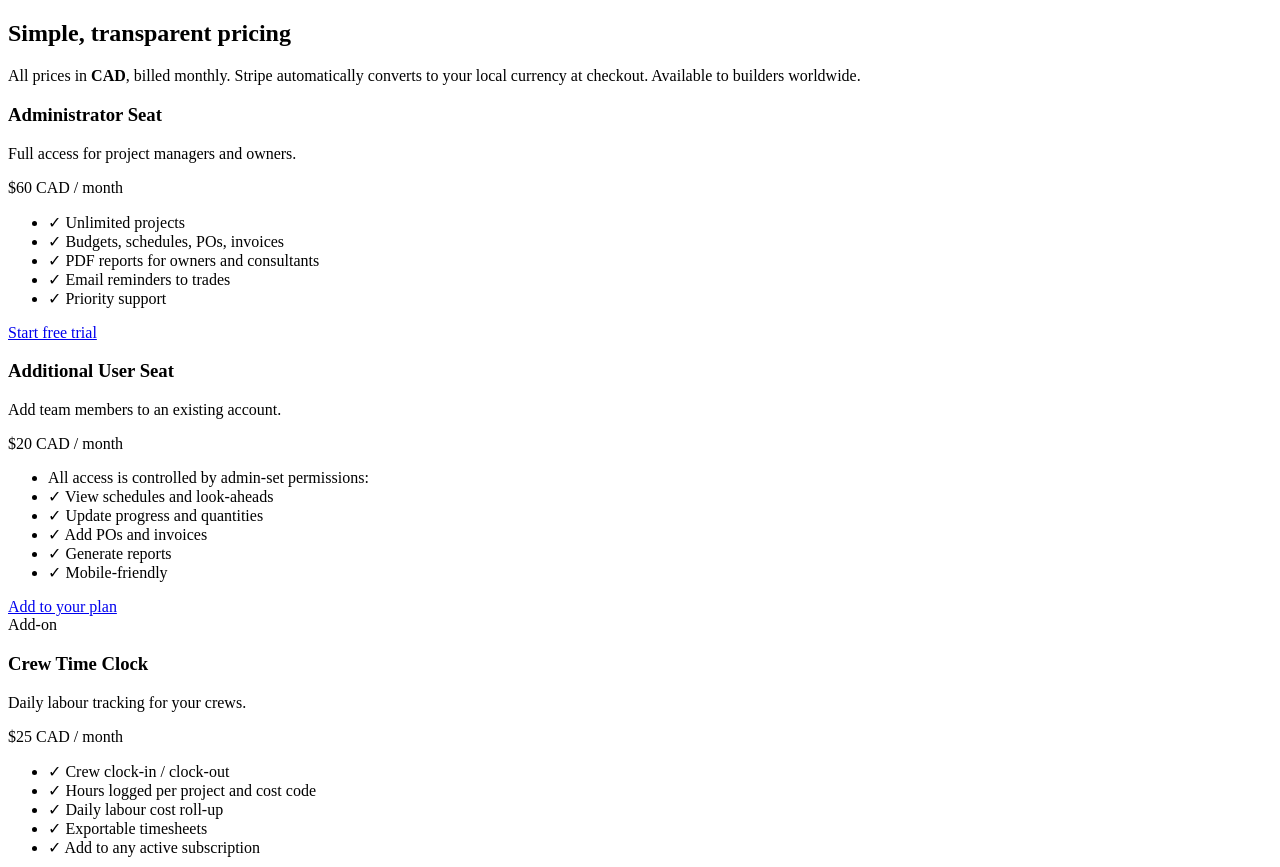
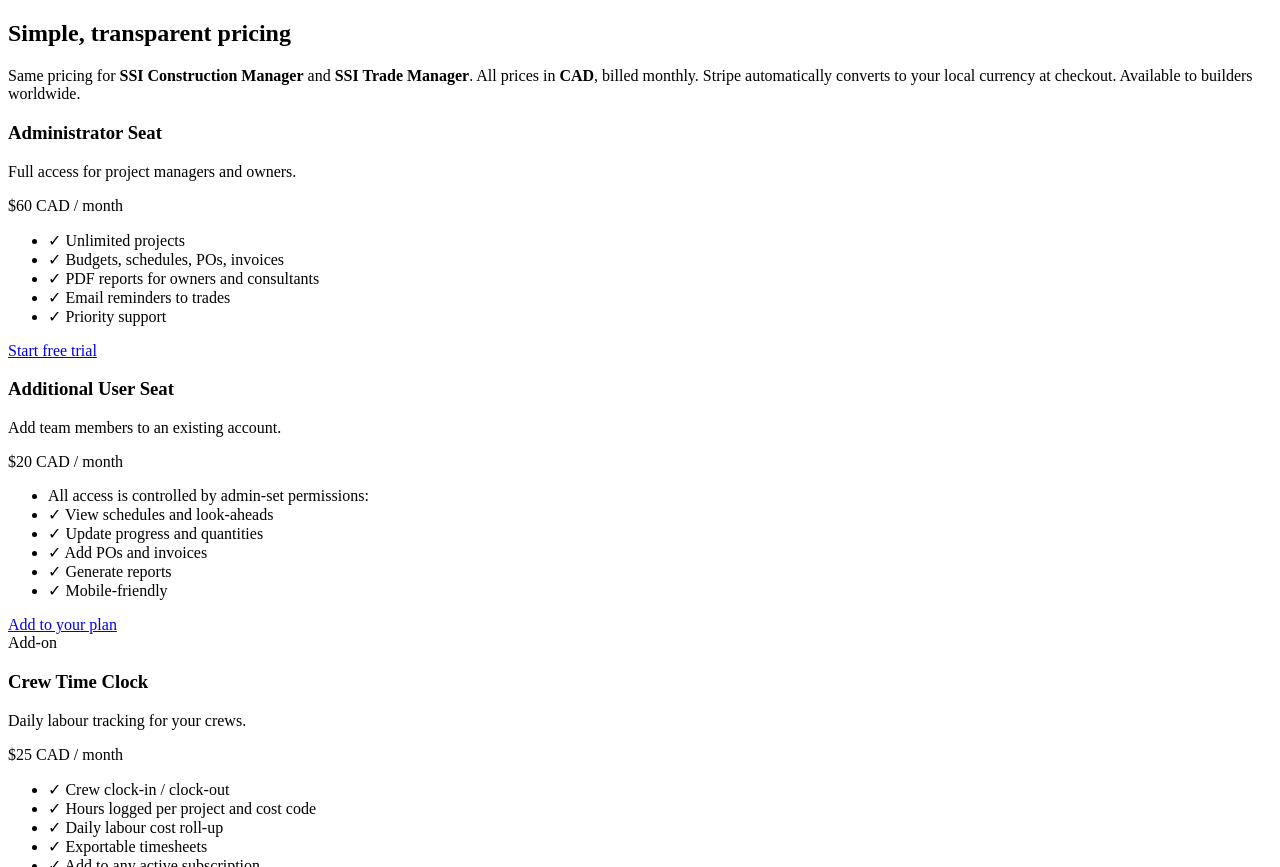
Before and after one commit to SSI-Construction/ssi-site, an Eleventy site: page ssi_site_v2/index.html in a window 1280 px wide. Shown: the part 1573-2440 px from the top of the page. Built offline with nearby package versions, Linux system fonts and the light colour scheme; Eleventy itself is replaced by a stand-in of ours; files that its build step writes are made by us from their sources.

Commit message:
Note pricing applies to both Construction Manager and Trade Manager

```diff
--- a/ssi_site_v2/index.html
+++ b/ssi_site_v2/index.html
@@ -221,7 +221,7 @@
       <div class="text-center mb-10">
         <h2 class="text-3xl font-bold text-blue-800">Simple, transparent pricing</h2>
         <p class="text-gray-600 mt-3 max-w-2xl mx-auto">
-          All prices in <strong>CAD</strong>, billed monthly. Stripe automatically converts to your local currency at checkout. Available to builders worldwide.
+          Same pricing for <strong>SSI Construction Manager</strong> and <strong>SSI Trade Manager</strong>. All prices in <strong>CAD</strong>, billed monthly. Stripe automatically converts to your local currency at checkout. Available to builders worldwide.
         </p>
       </div>
 
```
